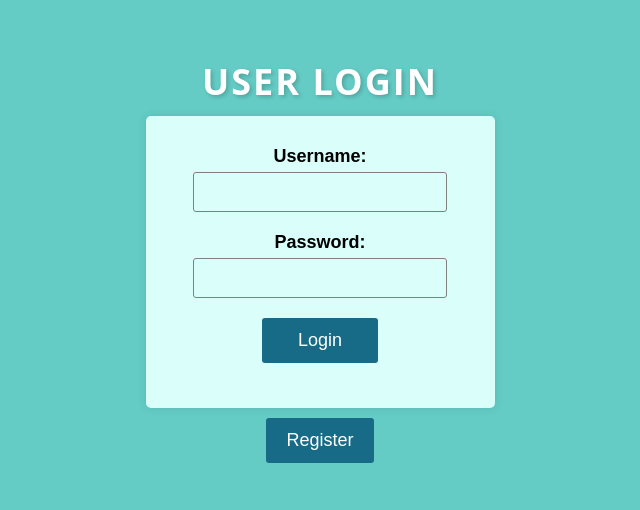
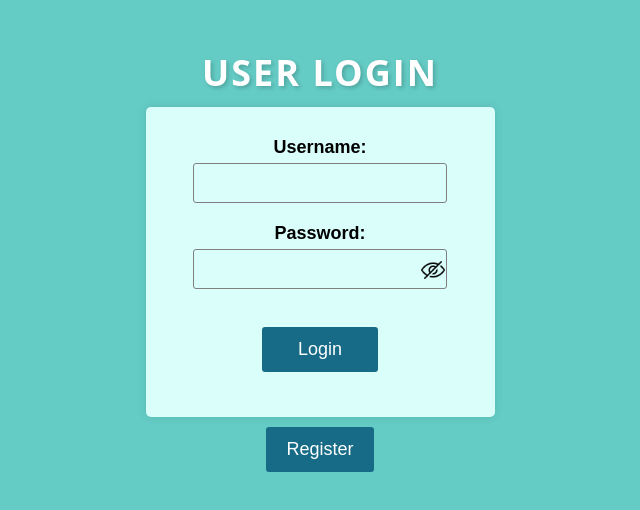
Before and after one commit to iamjayandhan/Hall-Booking_System_React_Firebase, a React (Create React App) app: page /login in a window 1280 px wide. Shown: the part 152-662 px from the top of the page, without its empty margins (320-960 px from the left). Built offline with nearby package versions, Linux system fonts and the light colour scheme; no server answers; the database is empty.

Commit message:
password eye

```diff
--- a/src/Login.js
+++ b/src/Login.js
@@ -3,12 +3,17 @@ import { Link, useNavigate } from 'react-router-dom';
 import { collection, query, where, getDocs } from 'firebase/firestore';
 import { db } from './firebase';
 import Cookies from 'js-cookie';
+import eyeOpen from './eye_open.png';
+import eyeClosed from './eye_closed.png';
+
 
 
 const Login = () => {
   const [username, setUsername] = useState('');
   const [password, setPassword] = useState('');
   const [loginMessage, setLoginMessage] = useState('');
+  const [passwordVisible, setPasswordVisible] = useState(false);
+
   const navigate = useNavigate();
 
   const handleLogin = async (e) => {
@@ -64,13 +69,43 @@ const Login = () => {
         />
         <br />
         <label htmlFor="password">Password:</label>
-        <input
+        {/* <input
           type="password"
           id="password"
           required
           value={password}
           onChange={(e) => setPassword(e.target.value)}
+        /> */}
+
+      <div style={{ position: 'relative' }}>
+        <input
+          type={passwordVisible ? 'text' : 'password'}
+          id="password"
+          required
+          value={password}
+          onChange={(e) => setPassword(e.target.value)}
         />
+        <span
+          style={{
+            position: 'absolute',
+            top: '39%',
+            right: '20px',
+            transform: 'translateY(-50%)',
+          }}
+          onClick={() => setPasswordVisible(!passwordVisible)}
+        >
+          <img
+            src={passwordVisible ? eyeOpen : eyeClosed}
+            alt="Toggle Password"
+            style={{
+              maxWidth: '24px',
+              height: 'auto',
+              cursor: 'pointer',
+            }}
+          />
+        </span>
+      </div>
+
         <br />
         <button type="submit">Login</button>
       </form>
```
Also changed, not shown: src/eye_closed.png (added), src/eye_open.png (added).
